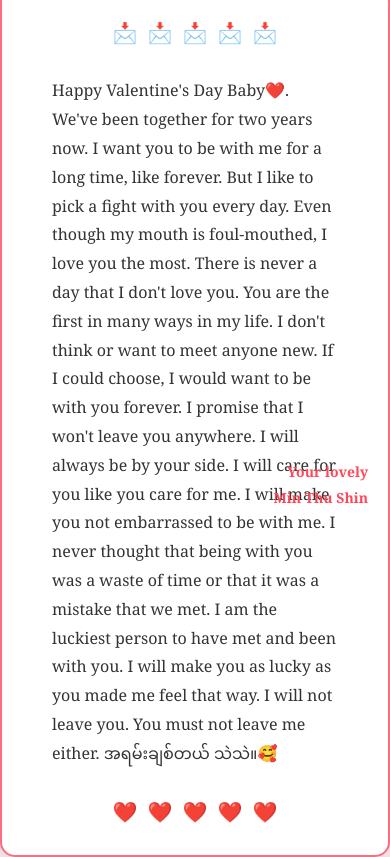
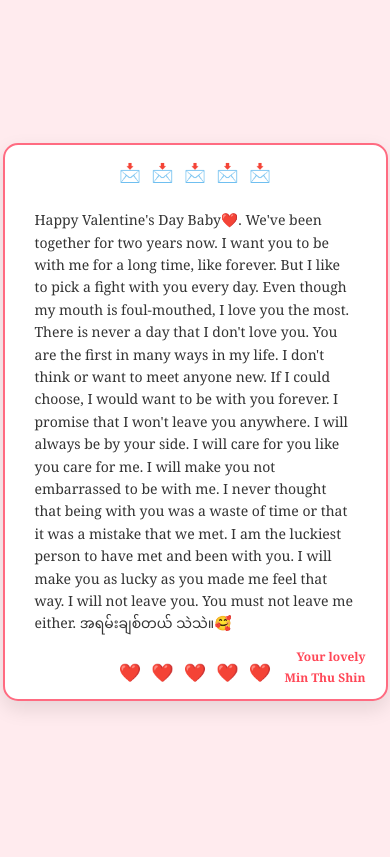
Before and after one commit to minthushin/For-you, a plain HTML site: page three.html in a window 390 px wide. Drawn offline with Linux system fonts and the light colour scheme.

Commit message:
Update three.html

```diff
--- a/three.html
+++ b/three.html
@@ -59,7 +59,7 @@
             width: 90%;
             max-width: 500px;
             background-color: #fff;
-            padding: 30px;
+            padding: 20px;
             border-radius: 15px;
             box-shadow: 0 8px 20px rgba(0, 0, 0, 0.1);
             text-align: center;
@@ -86,14 +86,14 @@
         /* Letter styling */
         .letter {
             text-align: left;
-            border: 2px dashed #ff6b81;
-            border-radius: 10px;
             padding: 20px;
             font-size: 16px;
             line-height: 1.6;
             color: #333;
-            background-color: #fffafa;
-            outline: none;
+            background-color: transparent;
+            font-family: 'Georgia', serif;
+            border: none;
+            box-shadow: none;
         }
 
         .letter:focus {
@@ -106,47 +106,26 @@
             color: #999;
         }
 
-        /* Updated Letter Styling */
-        .letter {
-            text-align: left;
-            padding: 20px;
-            font-size: 16px;
-            line-height: 1.8;
-            color: #333;
-            background-color: transparent;
-            /* Removes text box look */
-            font-family: 'Georgia', serif;
-            border: none;
-            /* No box */
-            box-shadow: none;
-            /* No input field effects */
-        }
-
         .icons {
             display: flex;
             justify-content: center;
             gap: 10px;
             font-size: 20px;
-            /* Adjust size */
         }
 
         .top-icons {
             margin-bottom: 10px;
-            /* Space below envelopes */
         }
 
         .bottom-icons {
             margin-top: 10px;
-            /* Space above hearts */
         }
 
         .signature {
             position: absolute;
             right: 20px;
-            /* Align to the right */
-            top: 470px;
-            bottom: 70px;
-            /* Positioned above the hearts */
+            top: auto;
+            bottom: 20px;
             text-align: right;
             font-size: 14px;
             font-weight: bold;
@@ -157,6 +136,32 @@
 
         .signature span {
             display: block;
+        }
+
+        /* Mobile-specific adjustments */
+        @media (max-width: 600px) {
+            .container {
+                padding: 15px;
+            }
+
+            .letter {
+                font-size: 14px;
+                padding: 15px;
+            }
+
+            .icons {
+                font-size: 18px;
+            }
+
+            .signature {
+                font-size: 12px;
+                bottom: 10px;
+            }
+
+            .hearts span {
+                width: 15px;
+                height: 15px;
+            }
         }
     </style>
 </head>
```
